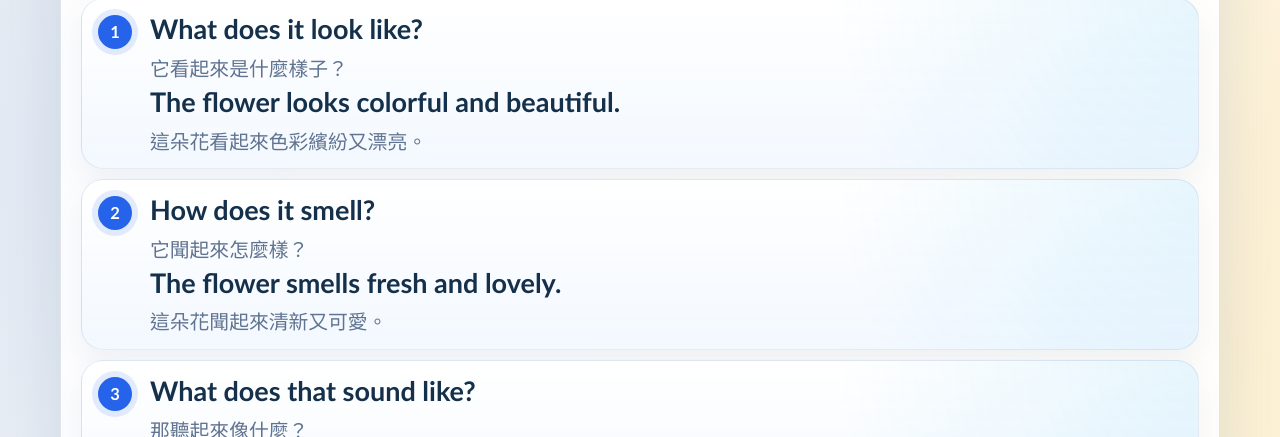
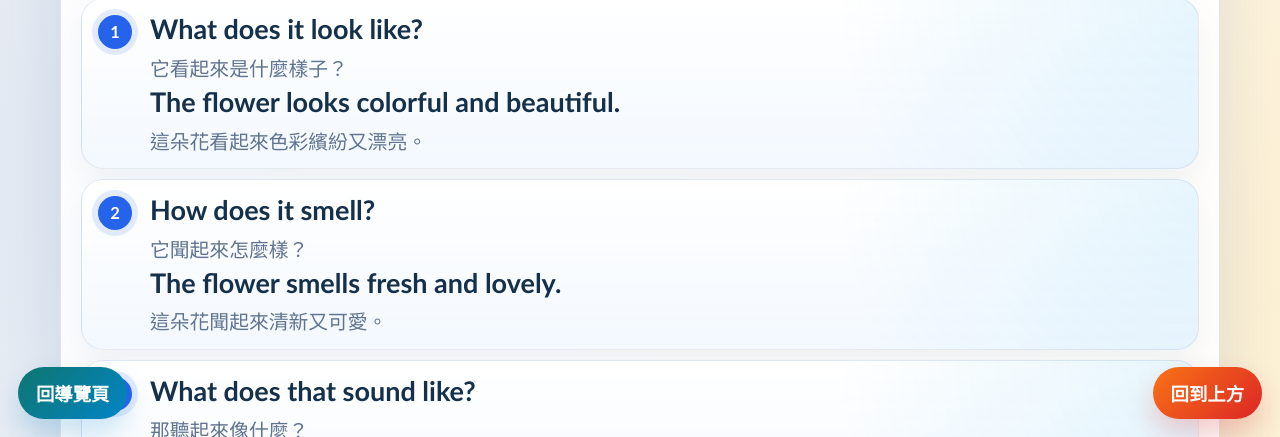
Before and after one commit to TalkBetter/D13, a plain HTML site: page index.html in a window 1280 px wide. Shown: the part 363-800 px from the top of the page. Drawn offline with Linux system fonts and the light colour scheme.

Commit message:
Add footer navigation buttons

```diff
--- a/index.html
+++ b/index.html
@@ -71,7 +71,7 @@
     .page {
       width: min(1160px, calc(100% - 28px));
       margin: 0 auto;
-      padding: 22px 0 40px;
+      padding: 22px 0 120px;
     }
 
     .hero,
@@ -464,6 +464,59 @@
       line-height: 1.7;
     }
 
+    .page-footer {
+      position: fixed;
+      left: 18px;
+      right: 18px;
+      bottom: 18px;
+      display: flex;
+      justify-content: space-between;
+      align-items: center;
+      gap: 16px;
+      z-index: 30;
+      pointer-events: none;
+    }
+
+    .footer-link,
+    .back-to-top-button {
+      display: inline-flex;
+      align-items: center;
+      justify-content: center;
+      min-height: 52px;
+      padding: 13px 18px;
+      border-radius: 999px;
+      color: #fff;
+      font-size: 1.02rem;
+      font-weight: 900;
+      text-decoration: none;
+      transition: transform 0.18s ease, box-shadow 0.18s ease, opacity 0.18s ease;
+      pointer-events: auto;
+    }
+
+    .footer-link {
+      background: linear-gradient(135deg, #0f766e, #0284c7);
+      box-shadow: 0 14px 28px rgba(2, 132, 199, 0.2);
+    }
+
+    .footer-link:hover,
+    .back-to-top-button:hover {
+      transform: translateY(-1px);
+    }
+
+    .back-to-top-button {
+      background: linear-gradient(135deg, #f97316, #dc2626);
+      box-shadow: 0 14px 28px rgba(220, 38, 38, 0.22);
+    }
+
+    .footer-actions {
+      display: flex;
+      justify-content: flex-end;
+      align-items: center;
+      gap: 12px;
+      margin-left: auto;
+      pointer-events: auto;
+    }
+
     .examples-grid .example-card,
     .grammar-card {
       align-content: start;
@@ -492,7 +545,7 @@
 
       .page {
         width: min(100% - 18px, 100%);
-        padding: 14px 0 28px;
+        padding: 14px 0 116px;
       }
 
       .hero,
@@ -538,6 +591,20 @@
 
       .word-zh {
         font-size: 1.02rem;
+      }
+
+      .page-footer {
+        left: 10px;
+        right: 10px;
+        bottom: 10px;
+        gap: 10px;
+      }
+
+      .footer-link,
+      .back-to-top-button {
+        min-height: 48px;
+        padding: 11px 16px;
+        font-size: 0.96rem;
       }
     }
   </style>
@@ -833,6 +900,13 @@
         </div>
       </section>
     </div>
+
+    <div class="page-footer">
+      <a class="footer-link" href="https://talkbetter.github.io/D/">回導覽頁</a>
+      <div class="footer-actions">
+        <button class="back-to-top-button" id="backToTopButton" type="button">回到上方</button>
+      </div>
+    </div>
   </main>
 
   <script>
@@ -861,6 +935,7 @@
 
     const playAllButton = document.getElementById("playAllButton");
     const stopButton = document.getElementById("stopButton");
+    const backToTopButton = document.getElementById("backToTopButton");
     const statusNode = document.getElementById("audioStatus");
     const player = new Audio();
     player.preload = "metadata";
@@ -1115,6 +1190,9 @@
     }
 
     playAllButton.addEventListener("click", playAllSections);
+    backToTopButton.addEventListener("click", () => {
+      window.scrollTo({ top: 0, behavior: "smooth" });
+    });
     stopButton.addEventListener("click", () => {
       stopPlayback();
       renderAudioStatus("已停止播放。");
```
